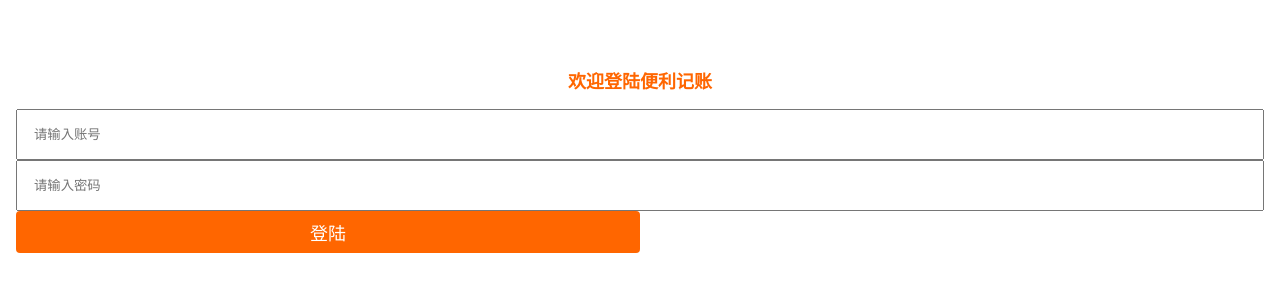
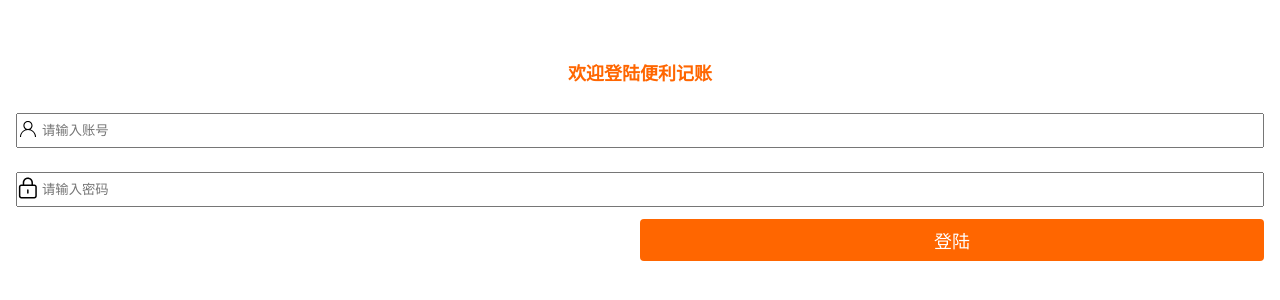
Before and after one commit to 0730chen/money-atom, a React app: page /login in a window 1280 px wide. Shown: the part 232-532 px from the top of the page. Built offline with nearby package versions, Linux system fonts and the light colour scheme; the HTML template or start-up script is replaced by a standard one.

Commit message:
feat:登陆页面登陆获取账号密码功能

```diff
--- a/src/views/Login/Login.tsx
+++ b/src/views/Login/Login.tsx
@@ -1,6 +1,7 @@
 import styled from "styled-components";
-import React from "react";
-
+import React, {useState} from "react";
+import Icon from "../../components/Icon/Icon";
+import { useHistory } from "react-router-dom";
 const Container = styled.div`
 display: flex;
 flex-direction: column;
@@ -9,8 +10,23 @@ justify-content: center;
 align-items: center;
 height: 100%;
 `
-const Input = styled.input`
-padding: 16px;
+const Input = styled.div`
+position: relative;
+display: flex;
+flex-direction: row;
+justify-content: center;
+align-items: center;
+width: 100%;
+>input{
+width: 100%;
+padding: 8px 24px;
+margin: 12px 0;
+}
+>.icon{
+position: absolute;
+left: 0;
+top: 16px;
+}
 `
 const Title = styled.div`
 font-size: 18px;
@@ -24,23 +40,39 @@ padding:8px 12px;
 border-radius: 4px;
 width: 50%;
 background: #ff6600;
+text-align: center;
 color: white;
 `
 const Form = styled.form`
 width: 100%;
 display: flex;
 flex-direction: column;
+align-items: flex-end;
 padding: 16px;
 `
 
 const Login =()=>{
+    let history = useHistory()
+    const onLogin = ()=>{
+        console.log(name,password);
+        history.push('/money')
+    }
+    const [name,setName] = useState('')
+    const [password,setPassword] = useState('')
     return (
         <Container>
             <Title>欢迎登陆便利记账</Title>
             <Form>
-                <Input placeholder='请输入账号'/>
-                <Input placeholder='请输入密码'/>
-                <Button>登陆</Button>
+                <Input>
+                    <Icon name='account'/>
+                    <input placeholder='请输入账号' type='text' value={name} onChange={e=>{setName(e.target.value)}}/>
+                    {/*<input type="text" placeholder="在这里输入备注" value={Notes} onChange={e=>{setNotes(e.target.value)}}/>*/}
+                </Input>
+                <Input>
+                    <Icon name='password'/>
+                    <input placeholder='请输入密码' type='text' value={password} onChange={e=>{setPassword(e.target.value)}}/>
+                </Input>
+                <Button onClick={()=>{onLogin()}}>登陆</Button>
             </Form>
         </Container>
     )
```
